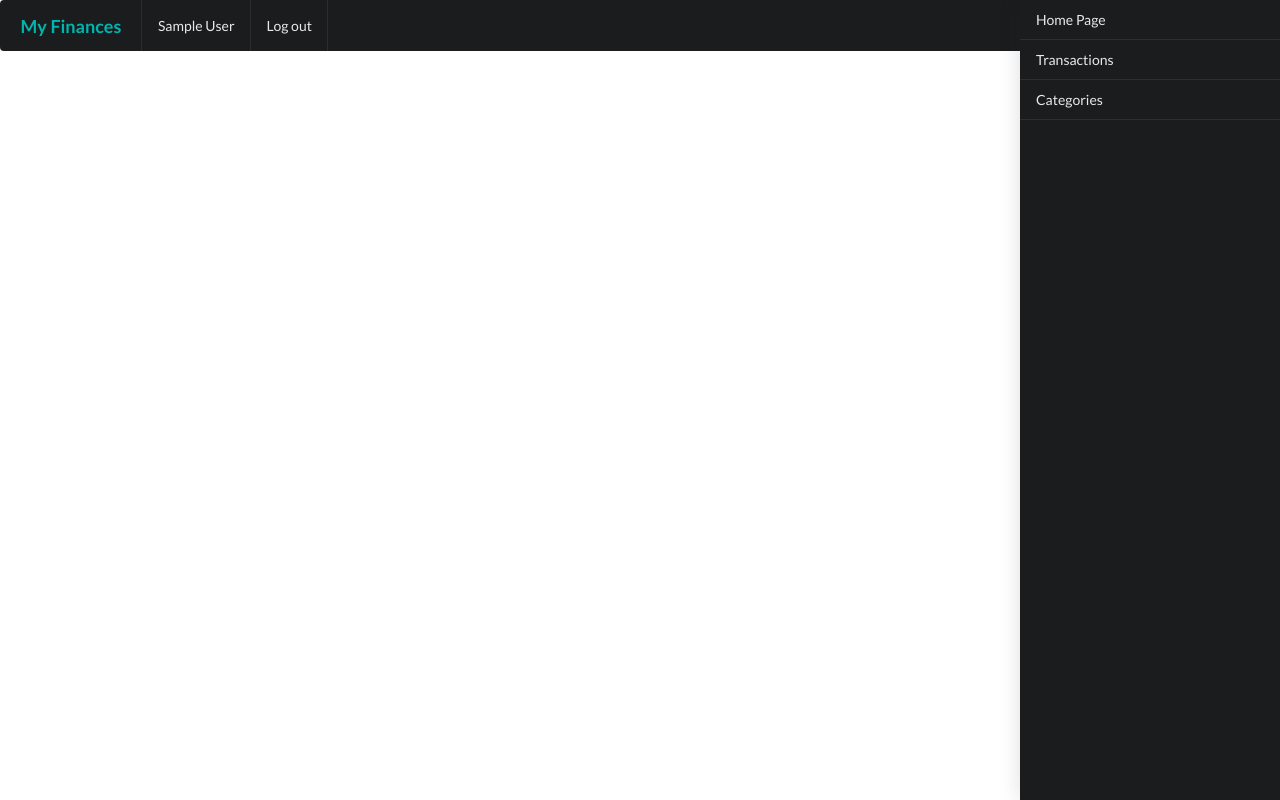
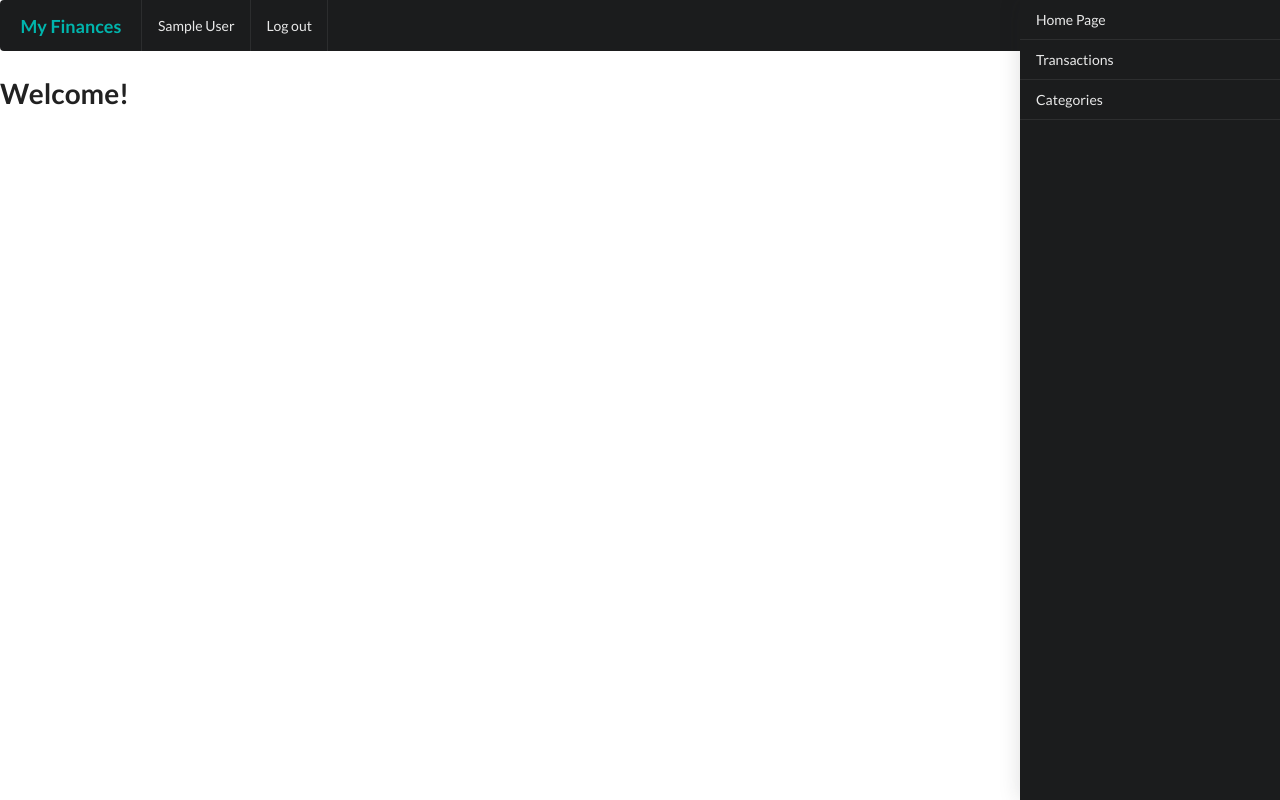
Before and after one commit to visola/my_finances, a Flask app: page /dashboard in a window 1280 px wide. Run offline with Flask 2, Linux system fonts and the light colour scheme; the visitor is signed in with stand-in values (Sample User, id 1); parts of the project's set-up code (start-up, migrations or seed data) failed here and were passed over.

Commit message:
add welcome on dashboard

```diff
--- a/templates/home_page/index.html
+++ b/templates/home_page/index.html
@@ -1,4 +1,6 @@
 {% extends "base/layout.html" %}
 {% block content %}
-
+<h1>
+    Welcome!
+</h1>
 {% endblock %}
```
